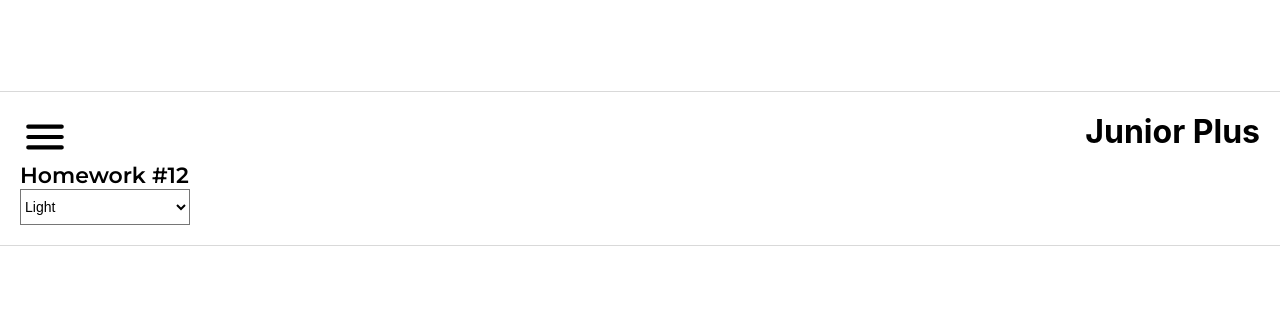
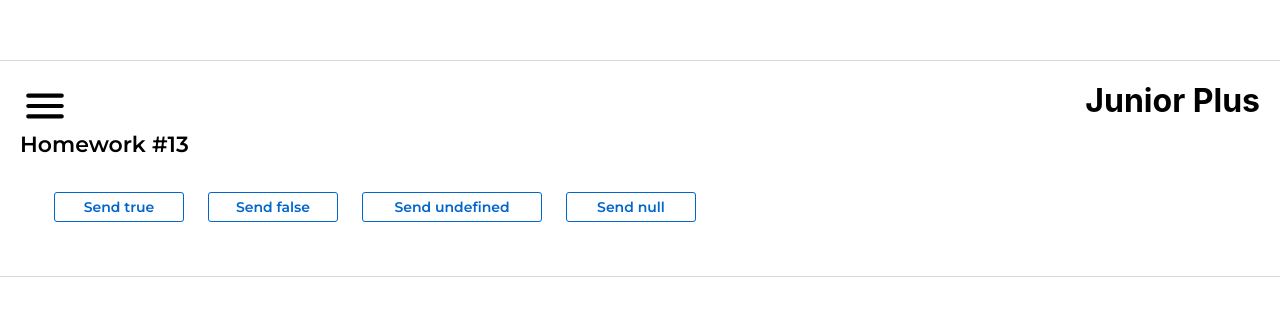
Before and after one commit to vasilyocheck/hw-s2, a React (Create React App) app: page /#/junior-plus in a window 1280 px wide. Shown: the part 232-548 px from the top of the page. Built offline with nearby package versions, Linux system fonts and the light colour scheme.

Commit message:
homework sprint 5 week 1 (hw13)

```diff
--- a/src/s2-homeworks/hw05/pages/JuniorPlus.tsx
+++ b/src/s2-homeworks/hw05/pages/JuniorPlus.tsx
@@ -1,9 +1,8 @@
 import React from 'react'
 //import HW10 from "../../hw10/HW10";
-import HW11 from "../../hw11/HW11";
-// import HW11 from '../../hw11/HW11'
-import HW12 from '../../hw12/HW12'
-// import HW13 from '../../hw13/HW13'
+//import HW11 from '../../hw11/HW11'
+//import HW12 from '../../hw12/HW12'
+import HW13 from '../../hw13/HW13'
 // import HW14 from '../../hw14/HW14'
 // import HW15 from '../../hw15/HW15'
 
@@ -12,8 +11,8 @@ function JuniorPlus() {
         <div id={'hw5-page-junior-plus'}>
             {/*<HW10 />*/}
             {/*<HW11 />*/}
-            <HW12 />
-            {/*<HW13 />*/}
+            {/*<HW12 />*/}
+            <HW13 />
             {/*<HW14 />*/}
             {/*<HW15 />*/}
         </div>
--- a/src/s2-homeworks/hw13/HW13.module.css
+++ b/src/s2-homeworks/hw13/HW13.module.css
@@ -1,7 +1,16 @@
 .buttonsContainer {
+    gap: 24px;
+    display: flex;
+    flex-direction: row;
+    color: #06C;
+    padding: 34px;
 }
 
+
 .responseContainer {
+    display: flex;
+    flex-direction: row;
+    align-items: center;
 }
 
 .imageContainer {
@@ -11,9 +20,13 @@
 }
 
 .textContainer{
+    padding-left: 88px;
 }
 
 .code {
+    font-family: 'Montserrat', sans-serif;
+    font-size: 30px;
+    font-weight: 500;
 }
 
 .text {
--- a/src/s2-homeworks/hw13/HW13.tsx
+++ b/src/s2-homeworks/hw13/HW13.tsx
@@ -2,7 +2,7 @@ import React, {useState} from 'react'
 import s2 from '../../s1-main/App.module.css'
 import s from './HW13.module.css'
 import SuperButton from '../hw04/common/c2-SuperButton/SuperButton'
-import axios from 'axios'
+import axios, {AxiosError} from 'axios'
 import success200 from './images/200.svg'
 import error400 from './images/400.svg'
 import error500 from './images/500.svg'
@@ -30,18 +30,35 @@ const HW13 = () => {
         setImage('')
         setText('')
         setInfo('...loading')
-
+        console.log('hw13');
         axios
             .post(url, {success: x})
             .then((res) => {
                 setCode('Код 200!')
                 setImage(success200)
                 // дописать
+                setText(`...всё ок)`);
+                setInfo('код 200 - обычно означает что скорее всего всё ок)')
 
             })
             .catch((e) => {
                 // дописать
-
+                if(e?.response?.request?.status === 400) {
+                    setCode('Ошибка 400!');
+                    setText(`Ты не отправил success в body вообще!`)
+                    setImage(error400);
+                    setInfo('ошибка 400 - обычно означает что скорее всего фронт отправил что-то не то на бэк!');
+                }  else if(e?.response?.request?.status === 500) {
+                    setCode('Ошибка 500!');
+                    setText('эмитация ошибки на сервере');
+                    setImage(error500);
+                    setInfo('ошибка 500 - обычно означает что что-то сломалось на сервере, например база данных)');
+                } else {
+                    setCode('Error!');
+                    setText('Network Error\n' + 'AxiosError')
+                    setImage(errorUnknown);
+                    setInfo('Error');
+                }
             })
     }
 
@@ -56,7 +73,8 @@ const HW13 = () => {
                         onClick={send(true)}
                         xType={'secondary'}
                         // дописать
-
+                        disabled={info === '...loading'}
+                        style={{width: '130px', fontSize: '14px', backgroundColor: 'white'}}
                     >
                         Send true
                     </SuperButton>
@@ -65,6 +83,8 @@ const HW13 = () => {
                         onClick={send(false)}
                         xType={'secondary'}
                         // дописать
+                        disabled={info === '...loading'}
+                        style={{width: '130px', fontSize: '14px', backgroundColor: 'white'}}
 
                     >
                         Send false
@@ -74,7 +94,8 @@ const HW13 = () => {
                         onClick={send(undefined)}
                         xType={'secondary'}
                         // дописать
-
+                        disabled={info === '...loading'}
+                        style={{width: '180px', fontSize: '14px', backgroundColor: 'white'}}
                     >
                         Send undefined
                     </SuperButton>
@@ -83,7 +104,8 @@ const HW13 = () => {
                         onClick={send(null)} // имитация запроса на не корректный адрес
                         xType={'secondary'}
                         // дописать
-
+                        disabled={info === '...loading'}
+                        style={{width: '130px', fontSize: '14px', backgroundColor: 'white'}}
                     >
                         Send null
                     </SuperButton>
```
